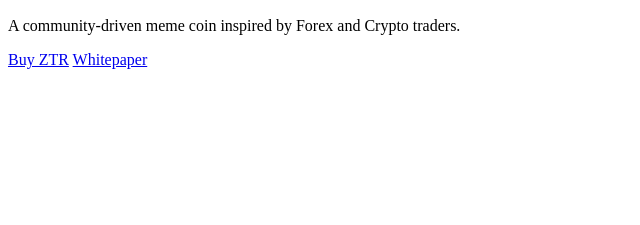
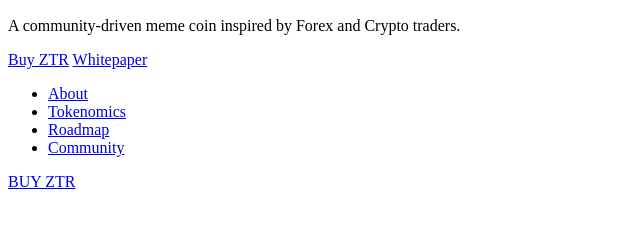
Before and after one commit to d1689090-lang/THE-Z-TRADERS, a plain HTML site: page index.html in a window 1280 px wide. Shown: the part 121-346 px from the top of the page, without its empty margins (0-640 px from the left). Drawn offline with Linux system fonts and the light colour scheme.

Commit message:
Update index.html

```diff
--- a/index.html
+++ b/index.html
@@ -19,3 +19,24 @@
 </div>
 
 </section>
+
+<ul>
+
+<li><a href="#about">About</a></li>
+
+<li><a href="#tokenomics">Tokenomics</a></li>
+
+<li><a href="#roadmap">Roadmap</a></li>
+
+<li><a href="#community">Community</a></li>
+
+</ul>
+
+<a
+href="https://pancakeswap.finance/swap?outputCurrency=ALAMAT_CONTRACT_TOKEN"
+class="btn"
+target="_blank">
+
+BUY ZTR
+
+</a>
```
